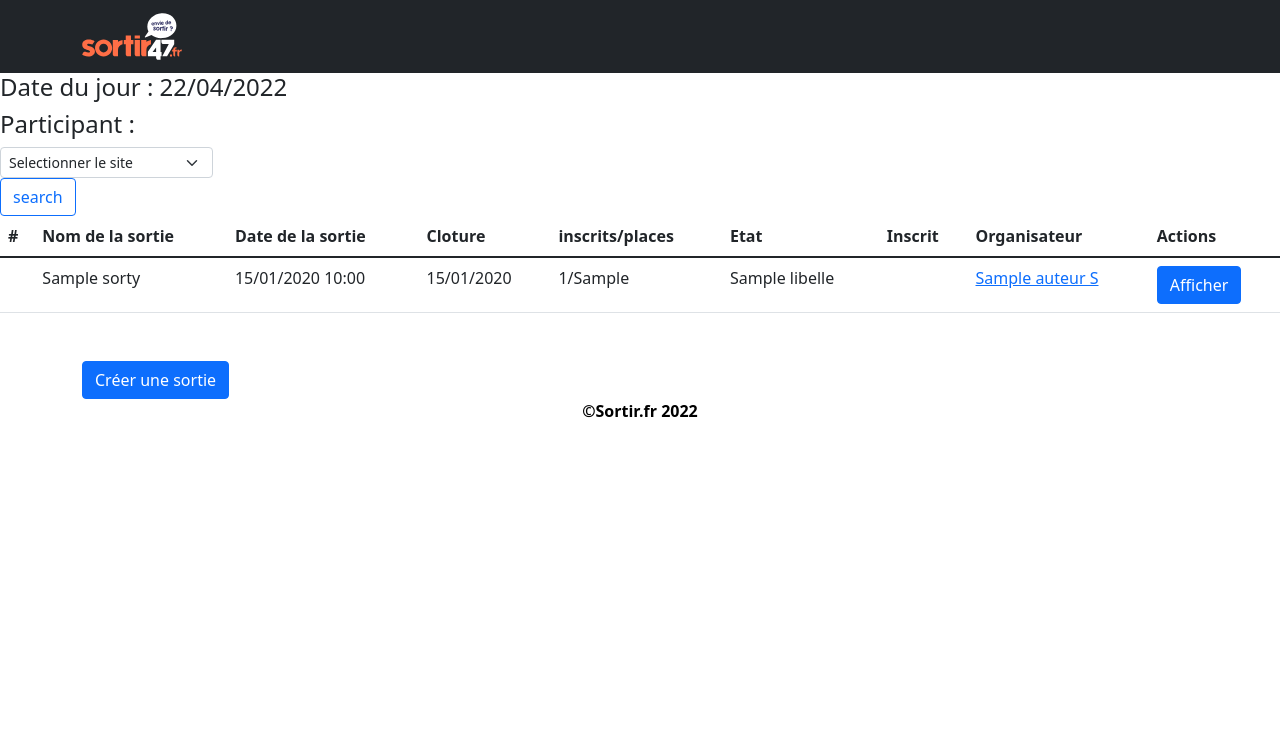
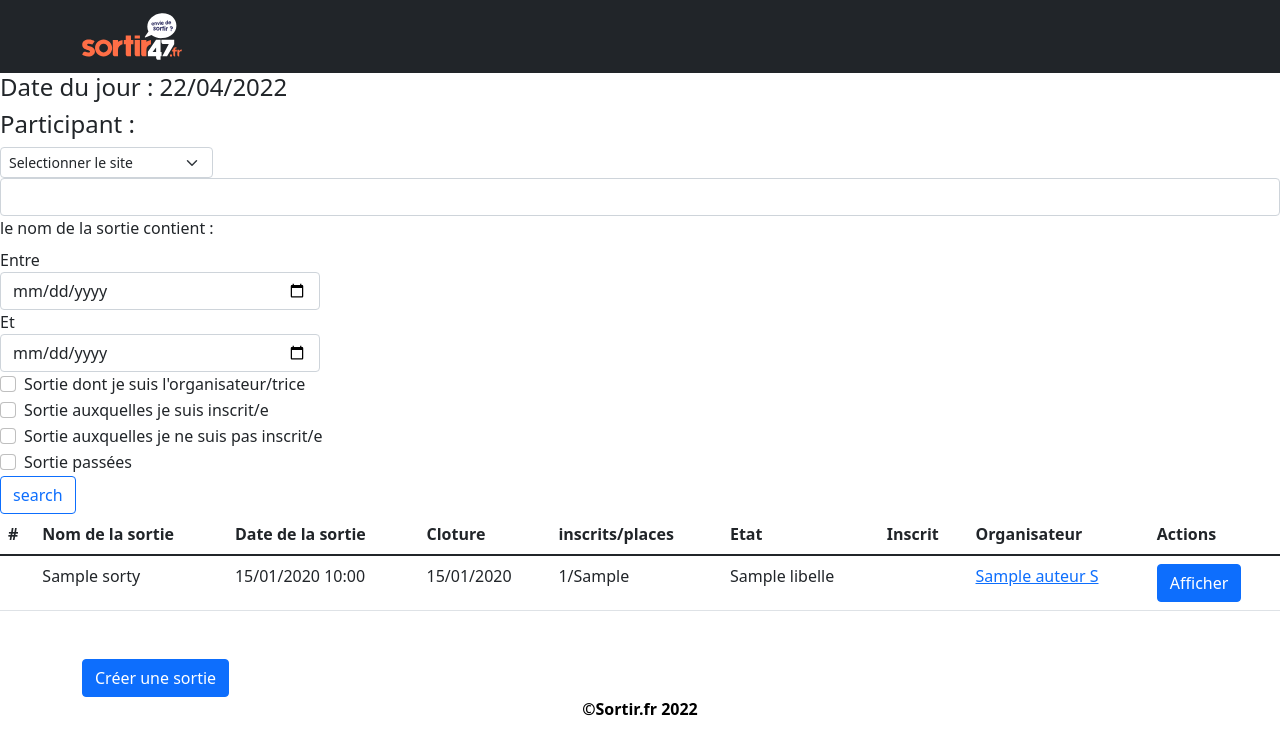
Before and after one commit to thierrybornet/sortir.com, a Symfony app: template templates/main/index.html.twig in a window 1280 px wide. Shown: the top 754 px of the page. Run offline with Twig, Linux system fonts and the light colour scheme; the template is opened without the code that fills it: most values are stand-ins (such as "Sample title", 1, 10 or a date in 2020); some libraries are stand-ins or nearby versions.

Commit message:
modification...

```diff
--- a/public/css/css.css
+++ b/public/css/css.css
@@ -1,3 +1,7 @@
 footer {
     text-align: center;
 }
+
+#body.participant {
+        text-decoration-color: #0a58ca;
+}
--- a/src/Entity/Sortie.php
+++ b/src/Entity/Sortie.php
@@ -82,7 +82,7 @@ class Sortie
     private $site;
 
     /**
-     * @ORM\ManyToMany(targetEntity=User::class, mappedBy="inscriptions")
+     * @ORM\ManyToMany(targetEntity=User::class,fetch="EAGER", mappedBy="inscriptions")
      */
     private $usersInscrits;
 
--- a/src/Form/FiltreSortieType.php
+++ b/src/Form/FiltreSortieType.php
@@ -2,8 +2,12 @@
 
 namespace App\Form;
 
+use App\Entity\Site;
+use Symfony\Bridge\Doctrine\Form\Type\EntityType;
 use Symfony\Component\Form\AbstractType;
+use Symfony\Component\Form\Extension\Core\Type\CheckboxType;
 use Symfony\Component\Form\Extension\Core\Type\DateType;
+use Symfony\Component\Form\Extension\Core\Type\TextType;
 use Symfony\Component\Form\FormBuilderInterface;
 use Symfony\Component\OptionsResolver\OptionsResolver;
 
@@ -12,6 +16,8 @@ class FiltreSortieType extends AbstractType
     public function buildForm(FormBuilderInterface $builder, array $options): void
     {
         $builder
+
+
 
             /*->add('Entre',DateType::class,[
                 'html5'=>true,
--- a/templates/main/index.html.twig
+++ b/templates/main/index.html.twig
@@ -14,7 +14,10 @@
         <h4>Date du jour : {{ 'now'| date('d/m/Y')}}</h4>
     </div>
     <div>
-        <h4>Participant : {{app.user.prenom |capitalize}} {{ app.user.nom [:1] }}</h4>
+        <div class="row">
+            <h4 class="participant">Participant : {{app.user.prenom |capitalize}} {{ app.user.nom [:1] }}</h4>
+        </div>
+
     </div>
 
 
@@ -26,11 +29,68 @@
                 <select class="form-select form-select-sm " aria-label=".form-select-sm example" name="site">
                     <option selected>Selectionner le site </option>
                     {%  for site in sites %}
-                        <option value="1">{{ site.nom }}</option>
+                        <option value="{{ site.id }}">{{ site.nom }}</option>
                     {% endfor %}
 
                 </select>
             </div>
+
+            <div>
+
+                <div class="form-outline">
+                <input type="search" id="form1" class="form-control" />
+                <label class="form-label" for="form1">le nom de la sortie contient : </label>
+            </div>
+                <div class=" col-3">
+
+                    <label for="dateDebut">Entre</label>
+                    <input type="date" class="form-control" id="dateDebut"  name="dateDebut"/>
+
+                </div>
+
+                <div class=" col-3">
+
+                    <label for="dateFin">Et</label>
+                    <input type="date" class="form-control" id="dateFin"  name="dateFin" />
+
+                </div>
+
+            </div>
+
+
+            <div>
+
+
+                <div class="form-check">
+                    <input class="form-check-input" type="checkbox" value="{{ app.user.id}}" id="flexCheckDefault"  name="organisateur">
+                    <label class="form-check-label" for="flexCheckDefault">
+                        Sortie dont je suis l'organisateur/trice
+                    </label>
+                </div>
+                <div class="form-check">
+                    <input class="form-check-input" type="checkbox" value="{{ app.user.id }}" id="flexCheckChecked"   name="inscrit">
+                    <label class="form-check-label" for="flexCheckChecked">
+                        Sortie auxquelles je suis inscrit/e
+                    </label>
+                </div>
+
+
+                <div class="form-check">
+                    <input class="form-check-input" type="checkbox" value="" id="flexCheckDefault"  name="nonInscrit">
+                    <label class="form-check-label" for="flexCheckDefault">
+                        Sortie auxquelles je ne suis pas inscrit/e
+                    </label>
+                </div>
+                <div class="form-check">
+                    <input class="form-check-input" type="checkbox" value="" id="flexCheckChecked"  name="passee">
+                    <label class="form-check-label" for="flexCheckChecked">
+                        Sortie passées
+
+                    </label>
+                </div>
+
+            </div>
+
 
 
 
@@ -48,6 +108,8 @@
         <input type="search" class="form-control rounded" placeholder="Search" aria-label="Search" aria-describedby="search-addon" />
         <button type="button" class="btn btn-outline-primary">search</button>
     </div> #}
+
+
     <table class="table">
         <thead>
         <tr>
--- a/templates/security/login.html.twig
+++ b/templates/security/login.html.twig
@@ -18,7 +18,7 @@
 
 <form method="post">
     {% if error %}
-        <div class="alert alert-danger">{{ error.messageKey|trans(error.messageData, 'security') }}</div>
+        <div class="alert alert-danger">Veuillez vérifier vos identifiants</div>
     {% endif %}
 
         {% for message in app.flashes('success') %}
--- a/templates/sortie/afficher.html.twig
+++ b/templates/sortie/afficher.html.twig
@@ -92,7 +92,7 @@
                                             <tbody>
                                             {%  for u in sortie.usersInscrits %}
                                             <tr>
-                                                <th scope="row">1</th>
+                                                <th scope="row"></th>
                                                 <td><a href="{{ path('app_user_afficher',{id:u.id}) }}">{{ u.pseudo |upper }}</a></td>
 
 
--- a/templates/user/index.html.twig
+++ b/templates/user/index.html.twig
@@ -94,7 +94,7 @@
     <div>
         <button type="submit" class="btn btn-success">Enregistrer</button>
         {{ form_end(registrationForm) }}
-        <a href="{{ path('app_home') }}"><button type="submit" class="btn btn-secondary">Annuler</button></a>
+        <a href="{{ path('app_home') }}" class="btn btn-secondary">Annuler</a>
 
     </div>
                             </div>
```
Also changed, not shown: src/Controller/MainController.php (+24 -10 lines), src/Repository/SortieRepository.php (+21 -18 lines).
